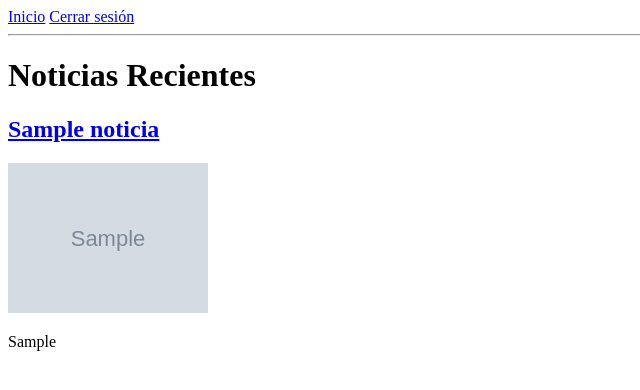
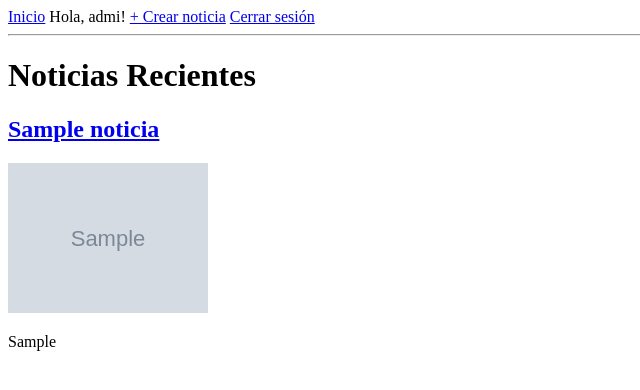
Before and after one commit to Nilsonavalos77/django-blog-noticias, a Django app: page / in a window 1280 px wide. Shown: the top 390 px of the page, without its empty margins (0-640 px from the left). Run offline with Django 5.2, Linux system fonts and the light colour scheme; a user stored in the database is signed in; tables that the repository leaves empty hold one stand-in row (values such as "Sample post"); grey boxes marked "Sample" are stand-in pictures.

Commit message:
Añadir formularios para crear y editar noticias y comentarios. Mejorar la configuración de rutas y la plantilla base. Actualizar la configuración de archivos estáticos y medios. Registrar modelos en el panel de administración.

```diff
--- a/blog/templates/base.html
+++ b/blog/templates/base.html
@@ -5,20 +5,38 @@
     <title>Blog de Noticias</title> <!-- Título del navegador -->
 </head>
 <body>
-    <!-- Barra de navegación que cambia si el usuario está autenticado -->
+    <!-- Barra de navegación principal -->
     <nav>
-        <a href="{% url 'inicio' %}">Inicio</a> <!-- Enlace a la portada -->
+        <!-- Enlace siempre visible a la página de inicio -->
+        <a href="{% url 'inicio' %}">Inicio</a>
 
-        {% if user.is_authenticated %} <!-- Si el usuario está logueado -->
+        <!-- Verifica si el usuario ha iniciado sesión -->
+        {% if user.is_authenticated %}
+            <!-- Muestra el nombre del usuario actualmente logueado -->
+            <span>Hola, {{ user.username }}!</span>
+
+            <!-- Si el usuario es staff (admin), se muestra el enlace para crear una noticia -->
+            {% if user.is_staff %}
+                <a href="{% url 'crear_noticia' %}">+ Crear noticia</a> <!-- Enlace a la vista para admins -->
+            {% endif %}
+
+            <!-- Enlace para cerrar sesión disponible para usuarios logueados -->
             <a href="{% url 'logout' %}">Cerrar sesión</a>
-        {% else %} <!-- Si el usuario no está logueado -->
+
+        {% else %}  <!-- Si el usuario NO ha iniciado sesión -->
+
+            <!-- Enlace para ir a la página de login -->
             <a href="{% url 'login' %}">Iniciar sesión</a>
+
+            <!-- Enlace para ir a la página de registro -->
             <a href="{% url 'registro' %}">Registrarse</a>
+
         {% endif %}
     </nav>
-    <hr> <!-- Línea horizontal como separación -->
 
-    <!-- Aquí se insertará el contenido específico de cada página -->
+    <hr> <!-- Línea horizontal como separación visual -->
+
+    <!-- Contenedor para mostrar contenido específico de cada página (heredado desde otros templates) -->
     {% block contenido %}{% endblock %}
 </body>
 </html>
--- a/blog/urls.py
+++ b/blog/urls.py
@@ -1,11 +1,26 @@
+# Importa la función path para definir rutas
 from django.urls import path
+
+# Importa las vistas personalizadas que creaste en views.py
 from . import views
-from django.contrib.auth import views as auth_views  # Vistas integradas para login/logout
 
+# Importa las vistas de autenticación integradas de Django (login, logout)
+from django.contrib.auth import views as auth_views
+
+# Lista de rutas disponibles en la aplicación
 urlpatterns = [
-    path('', views.inicio, name='inicio'),  # Portada
-    path('noticia/<int:pk>/', views.detalle_noticia, name='detalle_noticia'),  # Ver noticia
-    path('login/', auth_views.LoginView.as_view(template_name='login.html'), name='login'),  # Login
-    path('logout/', auth_views.LogoutView.as_view(next_page='inicio'), name='logout'),  # Logout
-    path('registro/', views.registro, name='registro'),  # Registro de usuario
+    # Ruta para la página principal (portada de noticias)
+    path('', views.inicio, name='inicio'),
+
+    # Ruta para ver el detalle de una noticia según su ID (pk = primary key)
+    path('noticia/<int:pk>/', views.detalle_noticia, name='detalle_noticia'),
+
+    # Ruta para iniciar sesión (usa la vista incorporada de Django y un template personalizado)
+    path('login/', auth_views.LoginView.as_view(template_name='login.html'), name='login'),
+
+    # Ruta para cerrar sesión (redirecciona a 'inicio' después de salir)
+    path('logout/', auth_views.LogoutView.as_view(next_page='inicio'), name='logout'),
+
+    # Ruta para que un usuario se registre en el sitio (usa tu vista personalizada)
+    path('registro/', views.registro, name='registro'),
 ]
--- a/blog/views.py
+++ b/blog/views.py
@@ -1,27 +1,112 @@
 from django.shortcuts import render, redirect, get_object_or_404
 from django.contrib.auth.forms import UserCreationForm
 from django.contrib.auth import login
+from django.contrib.auth.decorators import login_required, user_passes_test
 from .models import Noticia, Comentario
+from .forms import NoticiaForm, ComentarioForm  # Formularios que vamos a crear
 
-# Vista para mostrar la portada con todas las noticias
+# Vista para mostrar la portada con todas las noticias (acceso libre)
 def inicio(request):
-    noticias = Noticia.objects.order_by('-fecha_publicacion')  # Ordenar por más recientes
+    noticias = Noticia.objects.order_by('-fecha_publicacion')
     return render(request, 'inicio.html', {'noticias': noticias})
 
-# Vista para ver el detalle de una noticia específica
+# Vista para ver el detalle de una noticia (acceso libre)
 def detalle_noticia(request, pk):
-    noticia = get_object_or_404(Noticia, pk=pk)  # Buscar la noticia por su ID
-    comentarios = noticia.comentarios.all()  # Obtener comentarios relacionados
+    noticia = get_object_or_404(Noticia, pk=pk)
+    comentarios = noticia.comentarios.all()
     return render(request, 'detalle_noticia.html', {'noticia': noticia, 'comentarios': comentarios})
 
-# Vista para registrar un nuevo usuario
+# Vista para registrar un nuevo usuario (acceso libre)
 def registro(request):
     if request.method == 'POST':
-        form = UserCreationForm(request.POST)  # Crea el formulario con los datos enviados
+        form = UserCreationForm(request.POST)
         if form.is_valid():
-            usuario = form.save()  # Guarda el nuevo usuario
-            login(request, usuario)  # Inicia sesión automáticamente
-            return redirect('inicio')  # Redirige a la portada
+            usuario = form.save()
+            login(request, usuario)
+            return redirect('inicio')
     else:
-        form = UserCreationForm()  # Formulario vacío
-    return render(request, 'registro.html', {'form': form})  # Mostrar el formulario
+        form = UserCreationForm()
+    return render(request, 'registro.html', {'form': form})
+
+# Check si es admin (staff)
+def es_admin(user):
+    return user.is_staff
+
+# Crear noticia (solo admin)
+@user_passes_test(es_admin)
+def crear_noticia(request):
+    if request.method == 'POST':
+        form = NoticiaForm(request.POST, request.FILES)
+        if form.is_valid():
+            noticia = form.save(commit=False)
+            noticia.autor = request.user
+            noticia.save()
+            return redirect('detalle_noticia', pk=noticia.pk)
+    else:
+        form = NoticiaForm()
+    return render(request, 'crear_noticia.html', {'form': form})
+
+# Editar noticia (solo admin)
+@user_passes_test(es_admin)
+def editar_noticia(request, pk):
+    noticia = get_object_or_404(Noticia, pk=pk)
+    if request.method == 'POST':
+        form = NoticiaForm(request.POST, request.FILES, instance=noticia)
+        if form.is_valid():
+            form.save()
+            return redirect('detalle_noticia', pk=noticia.pk)
+    else:
+        form = NoticiaForm(instance=noticia)
+    return render(request, 'crear_noticia.html', {'form': form})
+
+# Eliminar noticia (solo admin)
+@user_passes_test(es_admin)
+def eliminar_noticia(request, pk):
+    noticia = get_object_or_404(Noticia, pk=pk)
+    if request.method == 'POST':
+        noticia.delete()
+        return redirect('inicio')
+    return render(request, 'eliminar_noticia.html', {'noticia': noticia})
+
+# Agregar comentario (solo usuario logueado)
+@login_required
+def agregar_comentario(request, pk):
+    noticia = get_object_or_404(Noticia, pk=pk)
+    if request.method == 'POST':
+        form = ComentarioForm(request.POST)
+        if form.is_valid():
+            comentario = form.save(commit=False)
+            comentario.autor = request.user
+            comentario.noticia = noticia
+            comentario.save()
+            return redirect('detalle_noticia', pk=pk)
+    else:
+        form = ComentarioForm()
+    return render(request, 'agregar_comentario.html', {'form': form, 'noticia': noticia})
+
+# Editar comentario (solo autor o admin)
+@login_required
+def editar_comentario(request, pk):
+    comentario = get_object_or_404(Comentario, pk=pk)
+    if request.user != comentario.autor and not request.user.is_staff:
+        return redirect('detalle_noticia', pk=comentario.noticia.pk)
+    if request.method == 'POST':
+        form = ComentarioForm(request.POST, instance=comentario)
+        if form.is_valid():
+            form.save()
+            return redirect('detalle_noticia', pk=comentario.noticia.pk)
+    else:
+        form = ComentarioForm(instance=comentario)
+    return render(request, 'editar_comentario.html', {'form': form, 'comentario': comentario})
+
+# Eliminar comentario (solo autor o admin)
+@login_required
+def eliminar_comentario(request, pk):
+    comentario = get_object_or_404(Comentario, pk=pk)
+    if request.user != comentario.autor and not request.user.is_staff:
+        return redirect('detalle_noticia', pk=comentario.noticia.pk)
+    if request.method == 'POST':
+        noticia_pk = comentario.noticia.pk
+        comentario.delete()
+        return redirect('detalle_noticia', pk=noticia_pk)
+    return render(request, 'eliminar_comentario.html', {'comentario': comentario})
--- a/info/settings.py
+++ b/info/settings.py
@@ -116,7 +116,8 @@ USE_TZ = True
 # Static files (CSS, JavaScript, Images)
 # https://docs.djangoproject.com/en/5.2/howto/static-files/
 
-STATIC_URL = 'static/'
+STATIC_URL = '/static/'
+MEDIA_URL = '/media/'
 
 # Default primary key field type
 # https://docs.djangoproject.com/en/5.2/ref/settings/#default-auto-field
```
Also changed, not shown: blog/admin.py (+10 -7 lines), blog/forms.py (added, +30 -0 lines), db.sqlite3.
